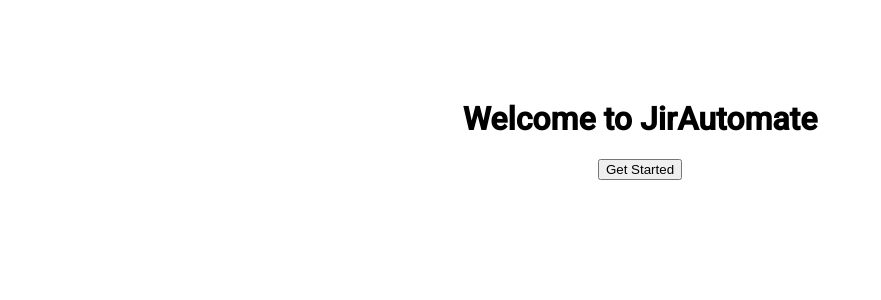
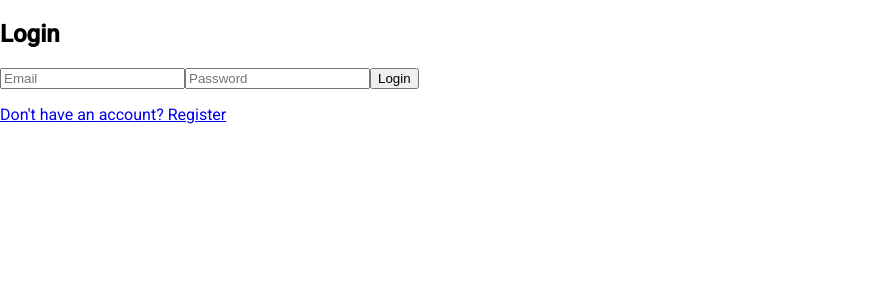
Before and after one commit to swapnilgarg7/JirAutomate, an Angular app in the folder frontend/: page / in a window 1280 px wide. Shown: the top 300 px of the page, without its empty margins (0-881 px from the left). Built offline with nearby package versions, Linux system fonts and the light colour scheme; no server answers.

Commit message:
auth connected to angular

```diff
--- a/frontend/src/app/app.routes.ts
+++ b/frontend/src/app/app.routes.ts
@@ -1,8 +1,9 @@
 import { Routes } from '@angular/router';
 import { Home } from './home/home';
+import {Auth} from './auth/auth';
 import { Transcript } from './transcript/transcript';
 
 export const routes: Routes = [
-  { path: '', component: Home },
+  { path: '', component: Auth },
   { path: 'transcript', component: Transcript }
 ];
--- /dev/null
+++ b/frontend/src/app/auth/auth.html
@@ -0,0 +1,14 @@
+<h2 *ngIf="!isLogin">Register</h2>
+<h2 *ngIf="isLogin">Login</h2>
+
+<form (ngSubmit)="submit()">
+  <input type="email" [(ngModel)]="email" name="email" placeholder="Email" required />
+  <input type="password" [(ngModel)]="password" name="password" placeholder="Password" required />
+  <button type="submit">{{ isLogin ? 'Login' : 'Register' }}</button>
+</form>
+
+<p>
+  <a href="#" (click)="toggleMode(); $event.preventDefault()">
+    {{ isLogin ? 'Don\'t have an account? Register' : 'Already have an account? Login' }}
+  </a>
+</p>
--- /dev/null
+++ b/frontend/src/app/auth/auth.ts
@@ -0,0 +1,51 @@
+import { Component } from '@angular/core';
+import { Router } from '@angular/router';
+import { HttpClient } from '@angular/common/http';
+import { environment } from '../../environments/environment';
+import { CommonModule } from '@angular/common';
+import { FormsModule } from '@angular/forms';
+
+@Component({
+  selector: 'app-auth',
+  imports: [CommonModule, FormsModule],
+  templateUrl: './auth.html',
+  styleUrl: './auth.scss'
+})
+export class Auth {
+isLogin = true;
+  email = '';
+  password = '';
+
+  constructor(private http: HttpClient, private router: Router) {}
+
+  toggleMode() {
+    this.isLogin = !this.isLogin;
+  }
+
+  submit() {
+    const endpoint = this.isLogin ? 'login' : 'register';
+    const body = { email: this.email, passwordHash: this.password };
+
+    this.http.post<any>(`${environment.apiUrl}/auth/${endpoint}`, body)
+      .subscribe({
+        next: (res) => {
+          console.log('Response:', res);
+          if (this.isLogin) {
+            localStorage.setItem('token', res.token);
+            this.router.navigate(['/transcript']);
+          } else {
+            alert('✅ Registered. You can now login.');
+            this.toggleMode();
+          }
+        },
+        error: () => {
+           if (this.isLogin) {
+          alert('❌ Login failed.');
+        } else {
+          alert('Account created successfully. You can now login.');
+          this.toggleMode();
+        }
+        }
+      });
+  }
+}
```
Also changed, not shown: frontend/src/app/auth/auth.scss (added), 1 other file (tests, documents, lock files or other folders).
